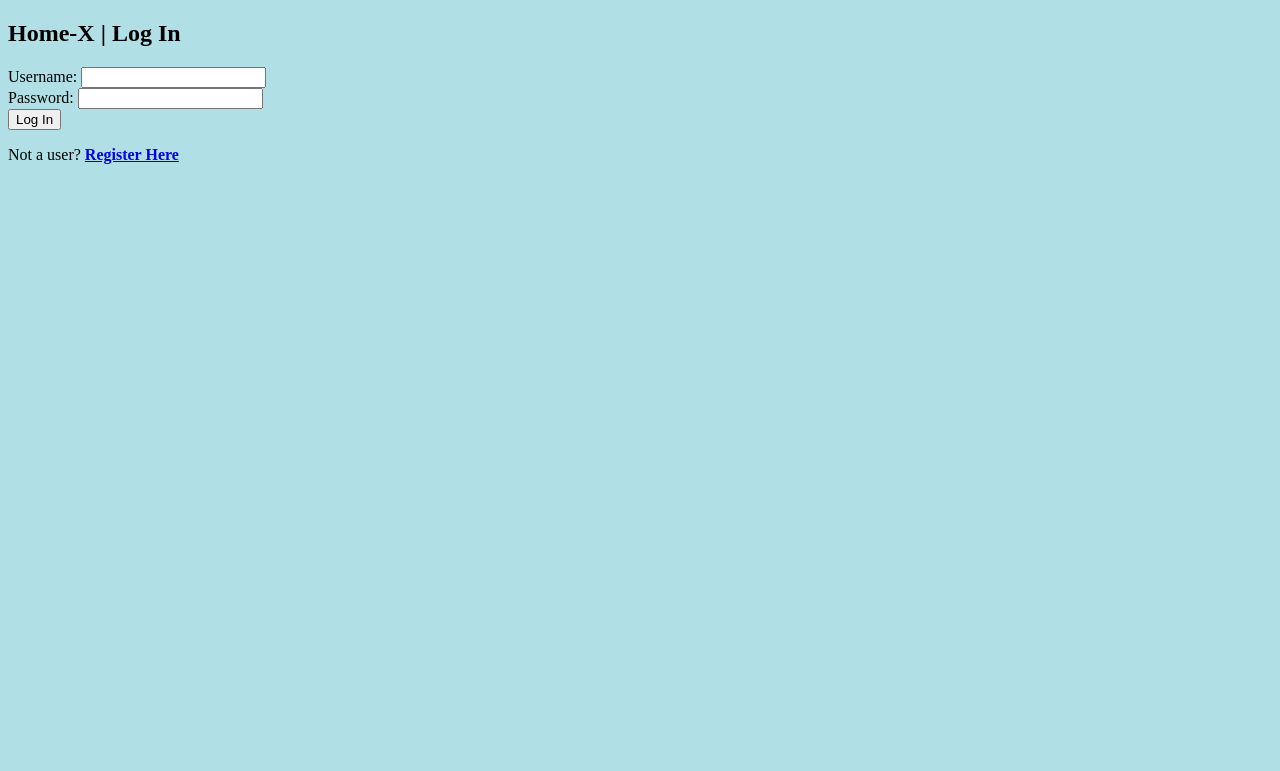
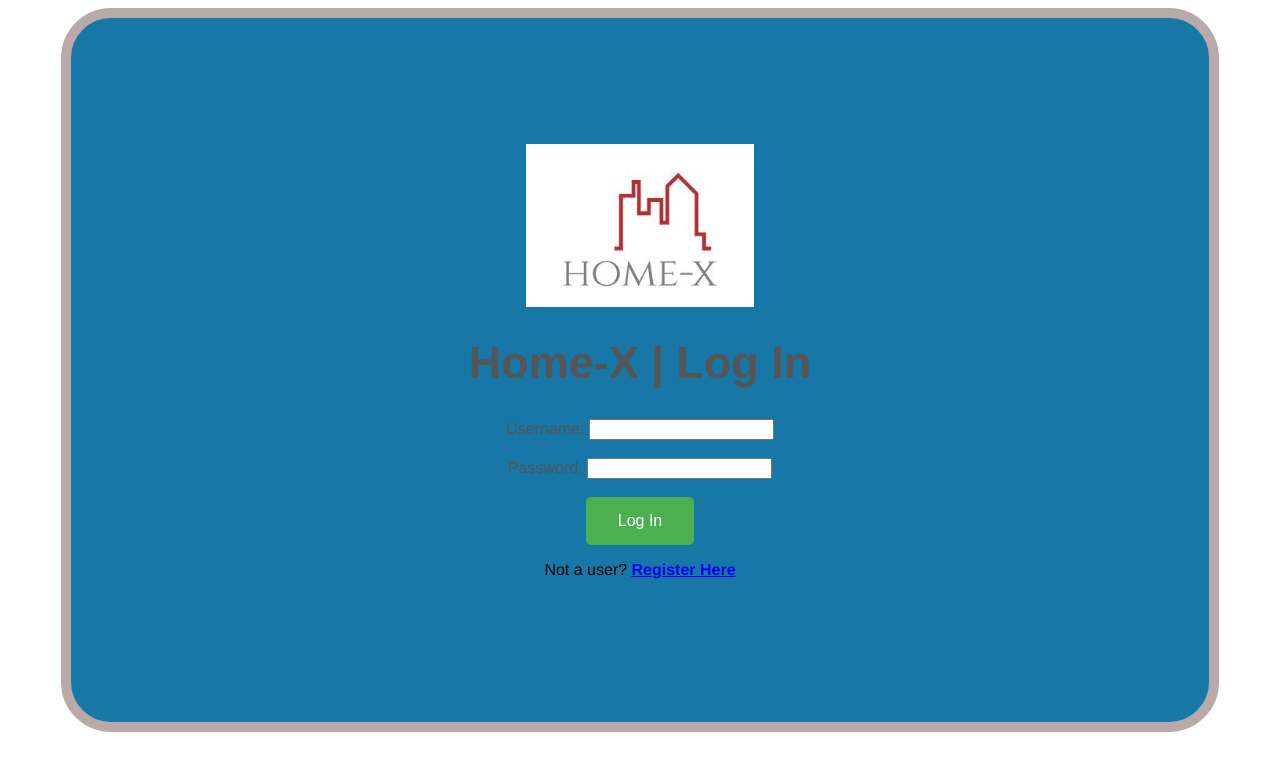
Before and after one commit to noopdude/homex, a PHP site: page /login.php in a window 1280 px wide. Shown: the top 771 px of the page. Run offline with PHP 8.4, Linux system fonts and the light colour scheme.

Commit message:
css changes

```diff
--- a/css/styles.css
+++ b/css/styles.css
@@ -1,8 +1,52 @@
 body{
-  background-color: powderblue;
+  background-color: #ffffff;
+  /*text-align: center; */
+  font-family: Helvetica;
+  color:#555555;
+}
+form {
+    display: inline-block;
+}
+.button {
+  background-color: #4CAF50; /* Green */
+  border: none;
+  color: white;
+  padding: 15px 32px;
+  text-align: center;
+  text-decoration: none;
+  display: inline-block;
+  font-size: 16px;
+  border-radius: 5px;
+}
+.login{
+  width: 90%;
+  margin: auto;
+  border: 10px #b9a9a9 solid;
+  padding-bottom: 10%;
+  padding-top: 10%;
+  background-color: #1777a7;
+  border-radius: 50px;
+  text-align: center;
+}
+.logo{
+  background-image: url(../img/logo.jpg);
+  width:100px;
+  height:100px;
+
+}
+img{
+  display: block;
+  margin-left: auto;
+  margin-right: auto;
 }
 p{
   color:black
 }
 
+h1{
+  font-size: 45px
 }
+
+h3{
+  color:Green
+}
--- a/login.php
+++ b/login.php
@@ -7,10 +7,12 @@
     <body>
         <link rel="stylesheet" href="./css/styles.css">
         <?php if(!(isset($_SESSION['username']))) :  ?>
-            <div class="container">
+            <div class="login">
+
+                <img src="./img/logo.jpg" alt="logo" style="width:20%">
 
                 <div class="header">
-                    <h2>Home-X | Log In</h2>
+                    <h1>Home-X | Log In</h1>
 
                 </div>
 
@@ -23,15 +25,15 @@
                         <input type="text" name="username" required>
 
                     </div>
-
+                    <br>
                     <div>
 
                         <label for="password">Password:  </label>
                         <input type="password" name="password" required>
 
                     </div>
-
-                <button type="submit" name="login_user"> Log In </button>
+                    <br>
+                    <button type="submit" class="button" name="login_user"> Log In </button>
 
                     <p>Not a user? <a href="registration.php"><b>Register Here</b></a> </p>
 
```
Also changed, not shown: index.php (+12 -6 lines), registration.php (+5 -5 lines), servicerequest.php (+6 -6 lines), img/logo.JPG (added). Lines whose indentation alone changed are shown as unchanged.
